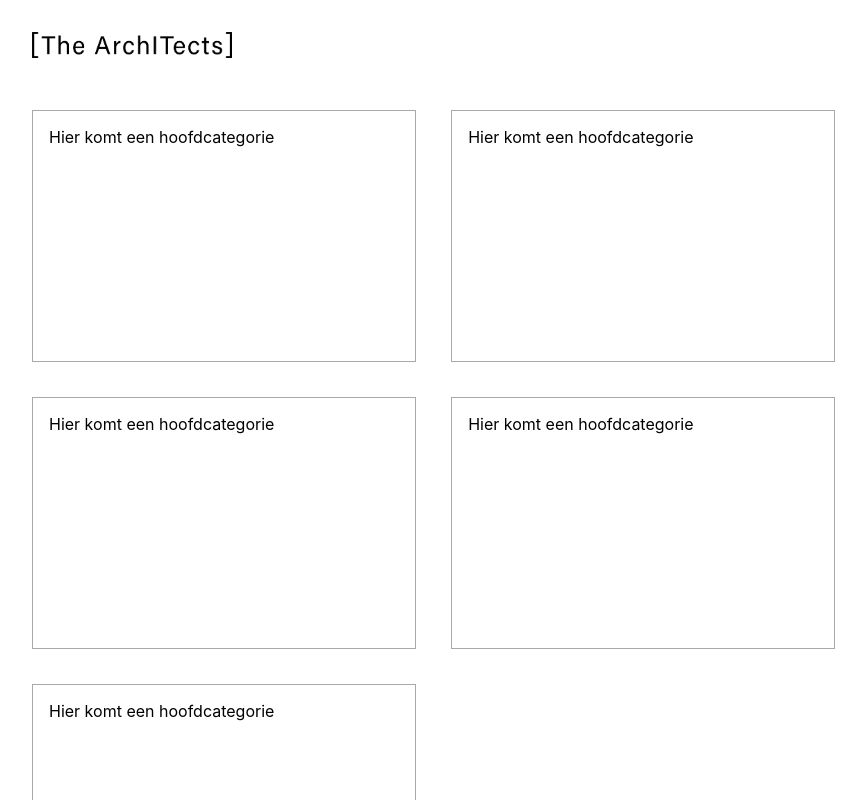
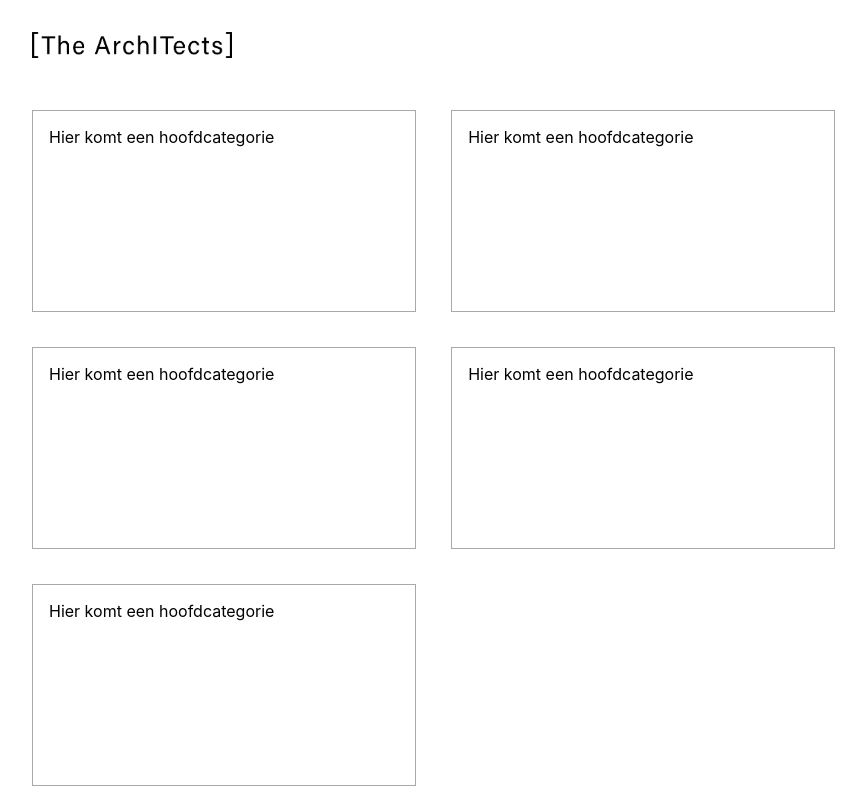
Before and after one commit to The-ArchITects-AP/ItCase2022-2023, a React (Create React App) app in the folder Frontend/it-case-app/: page / in a window 1280 px wide. Shown: the top 800 px of the page, without its empty margins (0-866 px from the left). Built offline with nearby package versions, Linux system fonts and the light colour scheme.

Commit message:
css improvements

```diff
--- a/Frontend/it-case-app/src/pages/HomePage/HomePage.jsx
+++ b/Frontend/it-case-app/src/pages/HomePage/HomePage.jsx
@@ -3,12 +3,12 @@ import styles from './HomePage.module.css';
 import Tile from '../Tile/Tile';
 
 
- //te vervangen door een mapping van een array van Tiles die gemapped wordt (en waar ge props aan doorgeeft)
+ //te vervangen door een mapping van een array van Tiles t (en waar ge props aan doorgeeft, titel iframe url)
 
 
 const HomePage = () => {
     return (
-      <div className={styles.HomePage}>
+      <div className={styles.homePageContainer}>
 
         <Tile />
         <Tile />
--- a/Frontend/it-case-app/src/pages/HomePage/HomePage.module.css
+++ b/Frontend/it-case-app/src/pages/HomePage/HomePage.module.css
@@ -1,9 +1,10 @@
-.HomePage{
+.homePageContainer{
     flex: 1;
 
     display: flex;
     flex-direction: row;
     flex-wrap: wrap;
+    align-content:flex-start;
     margin:1rem 2rem 2rem 2rem;
     gap:2.2rem;
 
--- a/Frontend/it-case-app/src/pages/Tile/Tile.jsx
+++ b/Frontend/it-case-app/src/pages/Tile/Tile.jsx
@@ -2,7 +2,7 @@ import styles from './Tile.module.css';
 
 const Tile = () => {
     return (
-        <div className={styles.TileStyle}>
+        <div className={styles.tileStyle}>
 
             <p>Hier komt een hoofdcategorie</p>
 
--- a/Frontend/it-case-app/src/pages/Tile/Tile.module.css
+++ b/Frontend/it-case-app/src/pages/Tile/Tile.module.css
@@ -1,10 +1,11 @@
-.TileStyle{
+.tileStyle{
+
     display: flex;
     flex-direction: column;
     border: 1px solid darkgray;
     padding-left: 1rem;
     padding-right: 1rem;
     width: 350px;
-    height: 250px;
+    height: 200px;
 
 }
```
